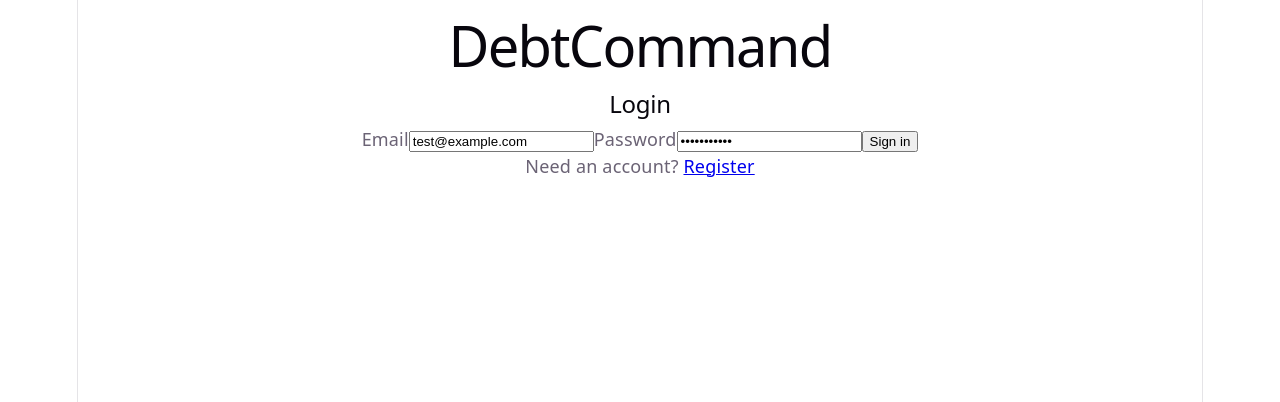
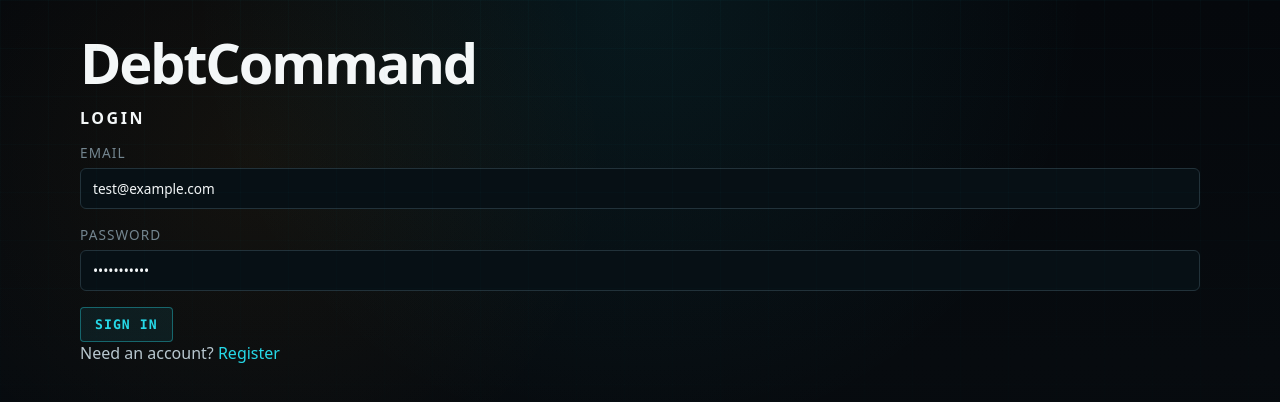
Before and after one commit to acurunner79/debt-command-fullstack, a React (Vite) app in the folder frontend/: page /login in a window 1280 px wide. Shown: the top 402 px of the page. Built offline with nearby package versions, Linux system fonts and the light colour scheme; no server answers.

Commit message:
Add command center theme foundation

```diff
--- a/frontend/src/index.css
+++ b/frontend/src/index.css
@@ -1,111 +1,278 @@
 :root {
-  --text: #6b6375;
-  --text-h: #08060d;
-  --bg: #fff;
-  --border: #e5e4e7;
-  --code-bg: #f4f3ec;
-  --accent: #aa3bff;
-  --accent-bg: rgba(170, 59, 255, 0.1);
-  --accent-border: rgba(170, 59, 255, 0.5);
-  --social-bg: rgba(244, 243, 236, 0.5);
-  --shadow:
-    rgba(0, 0, 0, 0.1) 0 10px 15px -3px, rgba(0, 0, 0, 0.05) 0 4px 6px -2px;
+  --bg: #070b0f;
+  --bg-soft: #0b1117;
 
-  --sans: system-ui, 'Segoe UI', Roboto, sans-serif;
-  --heading: system-ui, 'Segoe UI', Roboto, sans-serif;
-  --mono: ui-monospace, Consolas, monospace;
+  --surface: #0e151b;
+  --surface-soft: #111b22;
+  --surface-elevated: #152129;
 
-  font: 18px/145% var(--sans);
-  letter-spacing: 0.18px;
-  color-scheme: light dark;
+  --text: #b8c7cf;
+  --text-muted: #73858f;
+  --text-heading: #f4f7f8;
+
+  --border: #22323a;
+  --border-strong: #2f4b55;
+
+  --cyan: #26d9e8;
+  --cyan-soft: rgba(38, 217, 232, 0.12);
+  --cyan-border: rgba(38, 217, 232, 0.38);
+
+  --amber: #f5a524;
+  --amber-soft: rgba(245, 165, 36, 0.12);
+  --amber-border: rgba(245, 165, 36, 0.38);
+
+  --green: #43f39a;
+  --red: #ef4444;
+
+  --shadow: 0 18px 50px rgba(0, 0, 0, 0.45);
+
+  --font-sans: system-ui, "Segoe UI", Roboto, sans-serif;
+  --font-mono: ui-monospace, SFMono-Regular, Consolas, monospace;
+
+  font-family: var(--font-sans);
   color: var(--text);
   background: var(--bg);
   font-synthesis: none;
   text-rendering: optimizeLegibility;
   -webkit-font-smoothing: antialiased;
   -moz-osx-font-smoothing: grayscale;
-
-  @media (max-width: 1024px) {
-    font-size: 16px;
-  }
 }
 
-@media (prefers-color-scheme: dark) {
-  :root {
-    --text: #9ca3af;
-    --text-h: #f3f4f6;
-    --bg: #16171d;
-    --border: #2e303a;
-    --code-bg: #1f2028;
-    --accent: #c084fc;
-    --accent-bg: rgba(192, 132, 252, 0.15);
-    --accent-border: rgba(192, 132, 252, 0.5);
-    --social-bg: rgba(47, 48, 58, 0.5);
-    --shadow:
-      rgba(0, 0, 0, 0.4) 0 10px 15px -3px, rgba(0, 0, 0, 0.25) 0 4px 6px -2px;
-  }
-
-  #social .button-icon {
-    filter: invert(1) brightness(2);
-  }
-}
-
-#root {
-  width: 1126px;
-  max-width: 100%;
-  margin: 0 auto;
-  text-align: center;
-  border-inline: 1px solid var(--border);
-  min-height: 100svh;
-  display: flex;
-  flex-direction: column;
+* {
   box-sizing: border-box;
 }
 
 body {
   margin: 0;
+  min-width: 320px;
+  min-height: 100vh;
+  background:
+    radial-gradient(circle at top center, rgba(38, 217, 232, 0.08), transparent 28rem),
+    radial-gradient(circle at 20% 20%, rgba(245, 165, 36, 0.06), transparent 22rem),
+    linear-gradient(180deg, #05080c 0%, #070b0f 45%, #05080c 100%);
+}
+
+body::before {
+  content: "";
+  position: fixed;
+  inset: 0;
+  pointer-events: none;
+  background-image:
+    linear-gradient(rgba(38, 217, 232, 0.035) 1px, transparent 1px),
+    linear-gradient(90deg, rgba(38, 217, 232, 0.035) 1px, transparent 1px);
+  background-size: 48px 48px;
+  mask-image: linear-gradient(to bottom, rgba(0, 0, 0, 0.7), transparent 75%);
+}
+
+button,
+input,
+select,
+textarea {
+  font: inherit;
+}
+
+button {
+  cursor: pointer;
+}
+
+button:disabled {
+  cursor: not-allowed;
+  opacity: 0.65;
+}
+
+a {
+  color: var(--cyan);
+  text-decoration: none;
+}
+
+a:hover {
+  color: var(--text-heading);
+}
+
+#root {
+  min-height: 100vh;
+}
+
+main {
+  width: min(1120px, calc(100% - 32px));
+  margin: 0 auto;
+  padding: 32px 0;
 }
 
 h1,
-h2 {
-  font-family: var(--heading);
-  font-weight: 500;
-  color: var(--text-h);
+h2,
+h3 {
+  color: var(--text-heading);
+  line-height: 1.1;
+  text-transform: none;
 }
 
 h1 {
-  font-size: 56px;
-  letter-spacing: -1.68px;
-  margin: 32px 0;
-  @media (max-width: 1024px) {
-    font-size: 36px;
-    margin: 20px 0;
+  margin: 0 0 16px;
+  font-size: clamp(2rem, 5vw, 3.5rem);
+  letter-spacing: -0.04em;
+}
+
+h2 {
+  margin: 0 0 16px;
+  font-size: 1rem;
+  letter-spacing: 0.16em;
+  text-transform: uppercase;
+}
+
+p {
+  margin: 0 0 12px;
+}
+
+section {
+  position: relative;
+  margin: 24px 0;
+  padding: 24px;
+  border: 1px solid var(--border);
+  border-radius: 10px;
+  background:
+    linear-gradient(180deg, rgba(21, 33, 41, 0.82), rgba(10, 16, 22, 0.9)),
+    var(--surface);
+  box-shadow: var(--shadow);
+}
+
+section::before {
+  content: "";
+  position: absolute;
+  inset: 0;
+  border-radius: inherit;
+  pointer-events: none;
+  border-top: 1px solid rgba(38, 217, 232, 0.16);
+}
+
+form {
+  display: grid;
+  gap: 16px;
+  text-align: left;
+}
+
+label {
+  display: grid;
+  gap: 6px;
+  color: var(--text-muted);
+  font-size: 0.85rem;
+  letter-spacing: 0.08em;
+  text-transform: uppercase;
+}
+
+input,
+select,
+textarea {
+  width: 100%;
+  border: 1px solid var(--border);
+  border-radius: 6px;
+  background: #071015;
+  color: var(--text-heading);
+  padding: 10px 12px;
+}
+
+textarea {
+  min-height: 90px;
+  resize: vertical;
+}
+
+input:focus,
+select:focus,
+textarea:focus {
+  outline: 2px solid var(--cyan-soft);
+  border-color: var(--cyan);
+}
+
+button {
+  width: fit-content;
+  border: 1px solid var(--cyan-border);
+  border-radius: 4px;
+  background: rgba(38, 217, 232, 0.08);
+  color: var(--cyan);
+  padding: 9px 14px;
+  font-family: var(--font-mono);
+  font-size: 0.82rem;
+  font-weight: 700;
+  letter-spacing: 0.08em;
+  text-transform: uppercase;
+}
+
+button:hover {
+  border-color: var(--cyan);
+  background: var(--cyan-soft);
+  color: var(--text-heading);
+}
+
+ul {
+  display: grid;
+  gap: 16px;
+  padding: 0;
+  margin: 0;
+  list-style: none;
+}
+
+li {
+  padding: 18px;
+  border: 1px solid var(--border);
+  border-radius: 8px;
+  background: rgba(7, 16, 21, 0.82);
+}
+
+strong {
+  color: var(--text-heading);
+}
+
+nav {
+  display: flex;
+  justify-content: center;
+  gap: 10px;
+  flex-wrap: wrap;
+  margin: 16px 0;
+}
+
+nav a {
+  border: 1px solid var(--border);
+  border-radius: 4px;
+  background: rgba(7, 16, 21, 0.72);
+  color: var(--text-muted);
+  padding: 8px 12px;
+  font-family: var(--font-mono);
+  font-size: 0.78rem;
+  letter-spacing: 0.08em;
+  text-transform: uppercase;
+}
+
+nav a:hover,
+nav a.active {
+  border-color: var(--cyan-border);
+  background: var(--cyan-soft);
+  color: var(--cyan);
+}
+
+header {
+  width: min(1120px, calc(100% - 32px));
+  margin: 0 auto;
+  padding: 28px 0 10px;
+  text-align: center;
+  border-bottom: 1px solid var(--border);
+}
+
+header h1 {
+  margin-bottom: 8px;
+  font-size: clamp(1.8rem, 4vw, 2.8rem);
+}
+
+@media (max-width: 720px) {
+  main,
+  header {
+    width: min(100% - 20px, 1120px);
+  }
+
+  main {
+    padding: 20px 0;
+  }
+
+  section {
+    padding: 18px;
   }
 }
-h2 {
-  font-size: 24px;
-  line-height: 118%;
-  letter-spacing: -0.24px;
-  margin: 0 0 8px;
-  @media (max-width: 1024px) {
-    font-size: 20px;
-  }
-}
-p {
-  margin: 0;
-}
-
-code,
-.counter {
-  font-family: var(--mono);
-  display: inline-flex;
-  border-radius: 4px;
-  color: var(--text-h);
-}
-
-code {
-  font-size: 15px;
-  line-height: 135%;
-  padding: 4px 8px;
-  background: var(--code-bg);
-}
```
